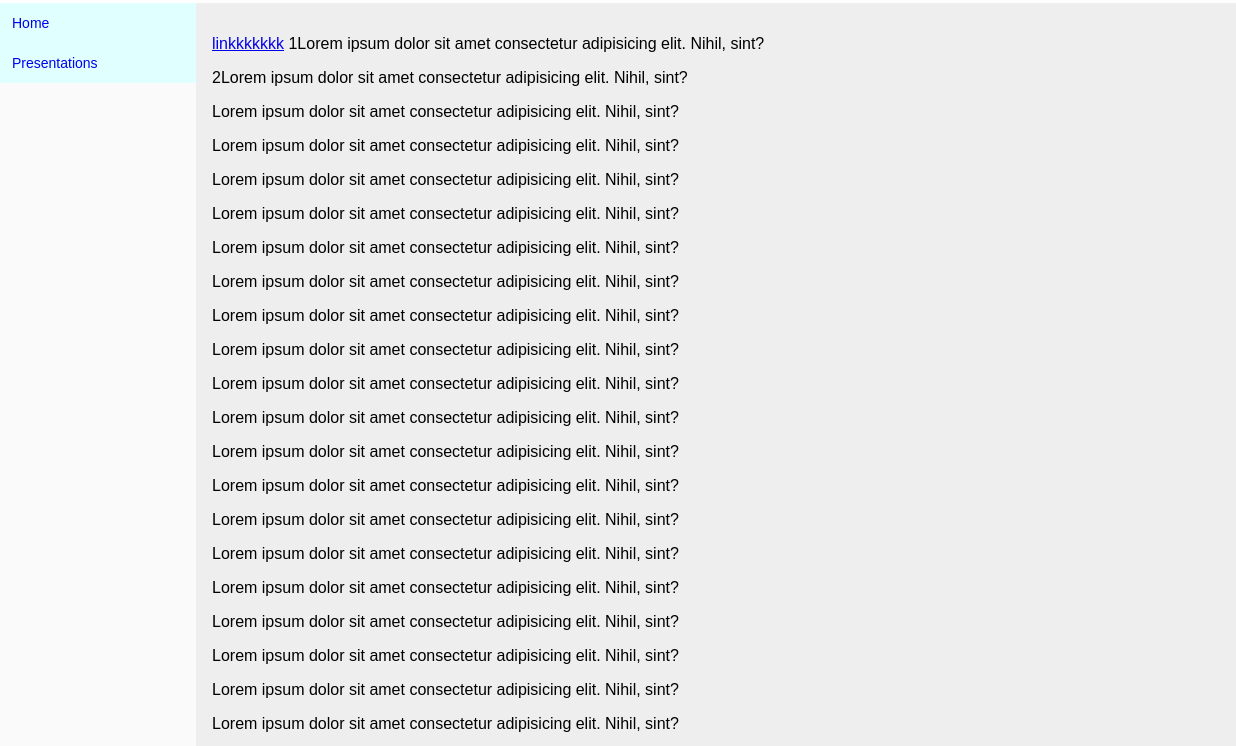
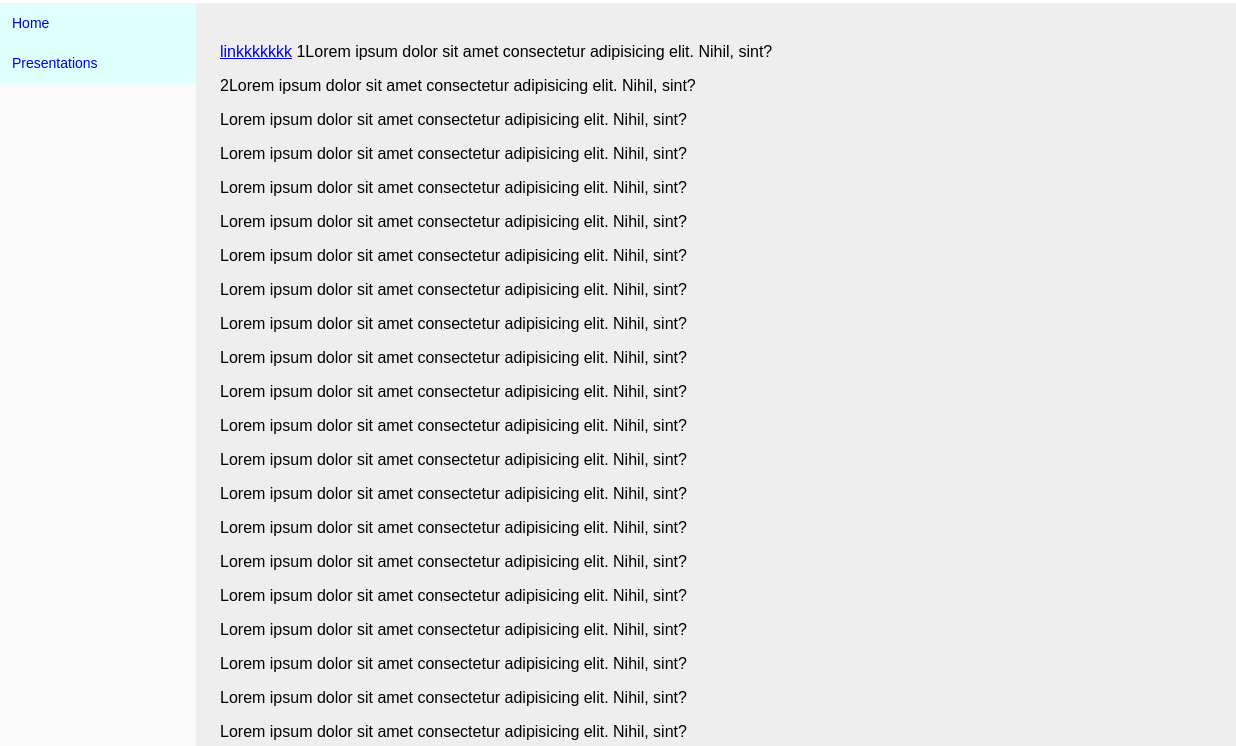
Before and after one commit to jfffrsn/admin-nav, a plain HTML site: page index.html in a window 1280 px wide. Shown: the part 53-799 px from the top of the page, 44-1280 px from the left. Drawn offline with Linux system fonts and the light colour scheme.

Commit message:
padding upped on main

```diff
--- a/style.css
+++ b/style.css
@@ -29,6 +29,7 @@ body[opened] {
   --app-main-bg: #eee;
   --padding-base: 8px;
   --padding-base-2x: 16px;
+  --padding-base-3x: 24px;
   --app-icon-inactive: purple;
   --app-icon-active: red;
 }
@@ -194,7 +195,7 @@ body[opened] {
 
 .app-main-content {
   flex: 1;
-  padding: var(--padding-base-2x);
+  padding: var(--padding-base-3x);
 }
 
 
```
